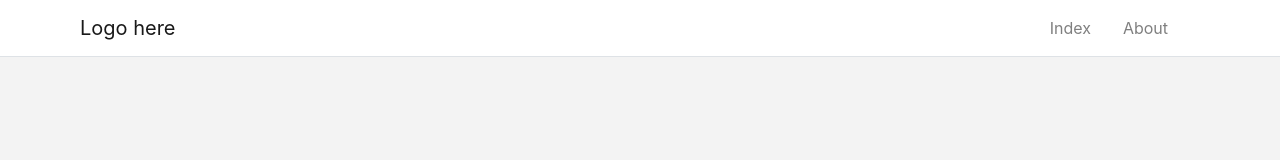
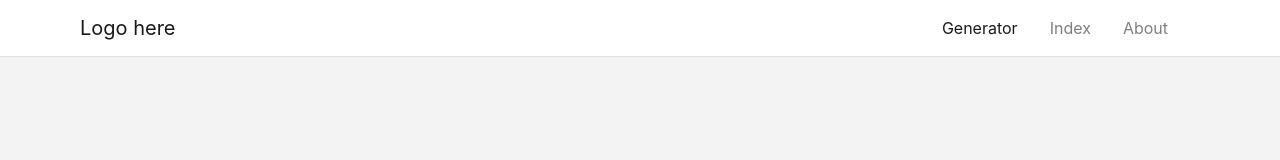
Before and after one commit to eleetyson/rfyes, a React (Create React App) app: page / in a window 1280 px wide. Shown: the top 160 px of the page. Built offline with nearby package versions, Linux system fonts and the light colour scheme.

Commit message:
finish styling navbar

```diff
--- a/src/App.js
+++ b/src/App.js
@@ -7,6 +7,7 @@ export default function App() {
   return (
     <div className="App">
       <Navbar />
+
     </div>
   )
 
--- a/src/components/Navbar.js
+++ b/src/components/Navbar.js
@@ -1,16 +1,17 @@
 import React from 'react'
-import { Link } from 'react-router-dom'
+import { NavLink } from 'react-router-dom'
 
 export default function Navbar() {
   return (
     <nav className="navbar navbar-light bg-white border-bottom">
-      <Link to="/" className="navbar-brand pl-xl-5 pl-lg-5 pl-md-5 pl-sm-2  ml-xl-3 ml-lg-3 ml-md-3">
+      <NavLink to="/" className="navbar-brand pl-xl-5 pl-lg-5 pl-md-5 pl-sm-2  ml-xl-3 ml-lg-3 ml-md-3">
         Logo here
-      </Link>
+      </NavLink>
 
       <div className="navbar-nav ml-auto flex-row">
-        <Link to="/all" className="nav-link px-3">Index</Link>
-        <Link to="/about" className="nav-link pr-xl-5 pr-lg-5 pr-md-5 pr-sm-2  mr-xl-5 mr-lg-5 mr-md-5  pl-xl-3 pl-lg-3 pl-md-3">About</Link>
+        <NavLink to="/" className="nav-link pr-3" activeClassName="nav-item active">Generator</NavLink>
+        <NavLink to="/all" className="nav-link px-3" activeClassName="nav-item active">Index</NavLink>
+        <NavLink to="/about" className="nav-link pr-xl-5 pr-lg-5 pr-md-5 pr-sm-2  mr-xl-5 mr-lg-5 mr-md-5  pl-xl-3 pl-lg-3 pl-md-3" activeClassName="nav-item active">About</NavLink>
       </div>
     </nav>
   )
```
